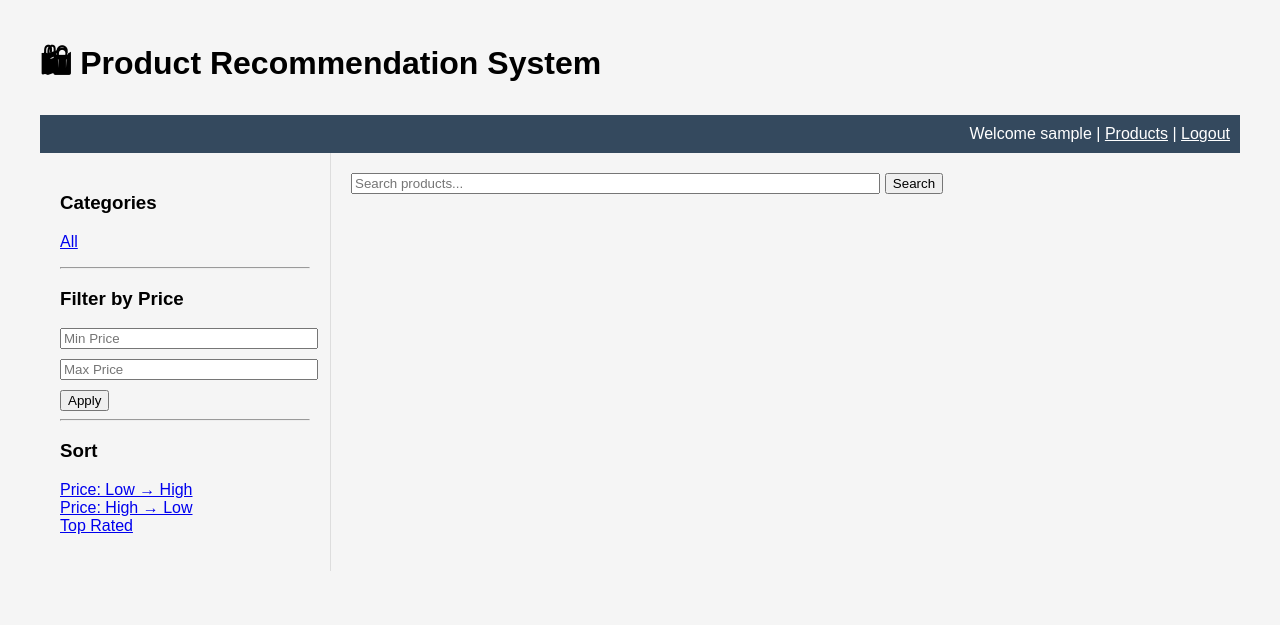
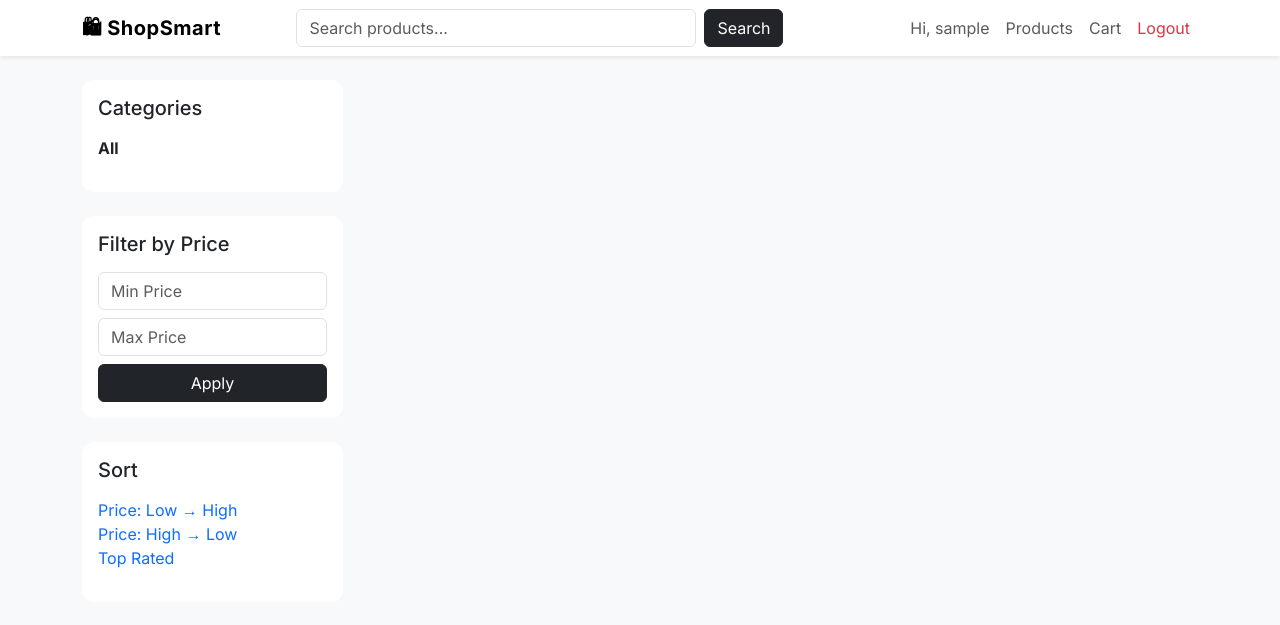
Before and after one commit to PurnabrataPanja/ecommerce-recommendation-system, a Django app: page /products/ in a window 1280 px wide. Shown: the top 625 px of the page. Run offline with Django 5.2, Linux system fonts and the light colour scheme; the visitor is signed in with stand-in values (Sample User, id 1); data that the repository does not hold is empty; parts of the project's set-up code (start-up, migrations or seed data) failed here and were passed over.

Commit message:
Improve product listing: price filter fix, category highlight, image prioritization

```diff
--- a/products/views.py
+++ b/products/views.py
@@ -1,5 +1,5 @@
 from django.shortcuts import render, get_object_or_404
-from django.db.models import Q
+from django.db.models import Q, Case, When, IntegerField
 from .models import Product
 from recommendations.services.recommender import RecommenderService
 
@@ -10,9 +10,10 @@ def product_list_view(request):
 
     products = Product.objects.all()
 
-    # ===============================
+    # Remove products without price
+    products = products.exclude(price__isnull=True)
+
     # SEARCH
-    # ===============================
     search_query = request.GET.get("search")
     if search_query:
         products = products.filter(
@@ -20,18 +21,12 @@ def product_list_view(request):
             Q(brand__icontains=search_query)
         )
 
-    # ===============================
     # CATEGORY FILTER
-    # ===============================
     selected_category = request.GET.get("category")
-
     if selected_category:
-        # filter using contains because dataset has hierarchy
         products = products.filter(category__icontains=selected_category)
 
-    # ===============================
     # PRICE FILTER
-    # ===============================
     min_price = request.GET.get("min_price")
     max_price = request.GET.get("max_price")
 
@@ -41,31 +36,33 @@ def product_list_view(request):
     if max_price:
         products = products.filter(price__lte=max_price)
 
-    # ===============================
+    # PRIORITIZE PRODUCTS WITH IMAGES
+    products = products.annotate(
+        has_image=Case(
+            When(image_url__isnull=False, then=1),
+            default=0,
+            output_field=IntegerField(),
+        )
+    )
+
     # SORTING
-    # ===============================
     sort = request.GET.get("sort")
 
     if sort == "price_low":
-        products = products.order_by("price")
+        products = products.order_by("-has_image", "price")
     elif sort == "price_high":
-        products = products.order_by("-price")
+        products = products.order_by("-has_image", "-price")
     elif sort == "rating":
-        products = products.order_by("-rating")
+        products = products.order_by("-has_image", "-rating")
     else:
-        products = products.order_by("-created_at")
+        products = products.order_by("-has_image", "-created_at")
 
-    # ===============================
     # CLEAN SIDEBAR CATEGORIES
-    # ===============================
-
     raw_categories = Product.objects.values_list("category", flat=True).distinct()
 
     cleaned_categories = set()
-
     for cat in raw_categories:
         if cat:
-            # Extract only top-level category
             main_cat = cat.split(">")[0].strip()
             cleaned_categories.add(main_cat)
 
--- a/templates/base.html
+++ b/templates/base.html
@@ -1,44 +1,108 @@
 <!DOCTYPE html>
-<html>
+<html lang="en">
 <head>
+    <meta charset="UTF-8">
     <title>E-Commerce Recommendation System</title>
+
+    <!-- Bootstrap 5 CDN -->
+    <link href="https://cdn.jsdelivr.net/npm/bootstrap@5.3.3/dist/css/bootstrap.min.css" rel="stylesheet">
+
+    <!-- Google Font -->
+    <link href="https://fonts.googleapis.com/css2?family=Inter:wght@400;500;600;700&display=swap" rel="stylesheet">
+
     <style>
         body {
-            font-family: Arial;
-            margin: 40px;
-            background-color: #f5f5f5;
+            font-family: 'Inter', sans-serif;
+            background-color: #f8f9fa;
         }
+
+        .navbar-brand {
+            font-weight: 700;
+            letter-spacing: 0.5px;
+        }
+
         .card {
-            background: white;
-            padding: 15px;
-            margin: 10px;
-            border-radius: 8px;
-            box-shadow: 0 2px 6px rgba(0,0,0,0.1);
+            border: none;
+            border-radius: 12px;
+            transition: transform 0.2s ease, box-shadow 0.2s ease;
         }
-        img {
-            max-width: 150px;
+
+        .card:hover {
+            transform: translateY(-4px);
+            box-shadow: 0 8px 20px rgba(0,0,0,0.08);
         }
-        .container {
-            display: flex;
-            flex-wrap: wrap;
+
+        .product-image {
+            height: 200px;
+            object-fit: contain;
+            background: #ffffff;
+            padding: 10px;
+        }
+
+        .price {
+            font-weight: 600;
+            font-size: 1.1rem;
+        }
+
+        .rating {
+            font-size: 0.9rem;
+            color: #f39c12;
         }
     </style>
 </head>
+
 <body>
 
-<h1>🛍 Product Recommendation System</h1>
-<div style="background:#34495e; padding:10px; color:white; text-align:right;">
-    {% if user.is_authenticated %}
-        Welcome {{ user.username }} |
-        <a href="/products/" style="color:white;">Products</a> |
-        <a href="/accounts/logout/" style="color:white;">Logout</a>
-    {% else %}
-        <a href="/accounts/login/" style="color:white;">Login</a> |
-        <a href="/products/" style="color:white;">Products</a> |
-        <a href="/accounts/register/" style="color:white;">Register</a>
-    {% endif %}
+<!-- NAVBAR -->
+<nav class="navbar navbar-expand-lg navbar-light bg-white shadow-sm mb-4">
+    <div class="container">
+
+        <a class="navbar-brand" href="/">🛍 ShopSmart</a>
+
+        <div class="collapse navbar-collapse">
+
+            <!-- Center Search Bar -->
+            <form class="d-flex mx-auto" method="GET" action="/products/">
+                <input class="form-control me-2" type="search" name="search" placeholder="Search products..." style="width: 400px;">
+                <button class="btn btn-dark" type="submit">Search</button>
+            </form>
+
+            <!-- Right Menu -->
+            <ul class="navbar-nav ms-auto">
+                {% if user.is_authenticated %}
+                    <li class="nav-item">
+                        <span class="nav-link">Hi, {{ user.username }}</span>
+                    </li>
+                    <li class="nav-item">
+                        <a class="nav-link" href="/products/">Products</a>
+                    </li>
+                    <li class="nav-item">
+                        <a class="nav-link" href="/cart/">Cart</a>
+                    </li>
+                    <li class="nav-item">
+                        <a class="nav-link text-danger" href="/accounts/logout/">Logout</a>
+                    </li>
+                {% else %}
+                    <li class="nav-item">
+                        <a class="nav-link" href="/accounts/login/">Login</a>
+                    </li>
+                    <li class="nav-item">
+                        <a class="nav-link" href="/accounts/register/">Register</a>
+                    </li>
+                {% endif %}
+            </ul>
+
+        </div>
+    </div>
+</nav>
+
+<!-- MAIN CONTENT -->
+<div class="container mb-5">
+    {% block content %}{% endblock %}
 </div>
-{% block content %}{% endblock %}
+
+<!-- Bootstrap JS -->
+<script src="https://cdn.jsdelivr.net/npm/bootstrap@5.3.3/dist/js/bootstrap.bundle.min.js"></script>
 
 </body>
 </html>
--- a/templates/products/product_list.html
+++ b/templates/products/product_list.html
@@ -1,71 +1,92 @@
 {% extends "base.html" %}
 {% block content %}
 
-<div style="display:flex;">
+<div class="row">
 
     <!-- LEFT SIDEBAR -->
-    <div style="width:250px; padding:20px; border-right:1px solid #ddd;">
+    <div class="col-lg-3 mb-4">
 
-        <h3>Categories</h3>
-        <ul style="list-style:none; padding:0;">
-            <li><a href="?">All</a></li>
+        <div class="card p-3 mb-4">
+            <h5 class="mb-3">Categories</h5>
+            <ul class="list-unstyled">
+                <li>
+                    <a href="/products/"
+                        class="text-decoration-none {% if not selected_category %}fw-bold text-dark{% endif %}">
+                        All
+                    </a>
+                </li>
                 {% for cat in categories %}
                 {% if cat %}
                 <li>
-                    <a href="?category={{ cat }}">{{ cat }}</a>
+                    <a href="?category={{ cat }}"
+                        class="text-decoration-none {% if selected_category == cat %}fw-bold text-dark{% endif %}">
+                        {{ cat }}
+                    </a>
                 </li>
                 {% endif %}
                 {% endfor %}
             </ul>
+        </div>
 
-        <hr>
+        <div class="card p-3 mb-4">
+            <h5 class="mb-3">Filter by Price</h5>
+            <form method="get">
+                <input type="number" name="min_price" class="form-control mb-2" placeholder="Min Price">
+                <input type="number" name="max_price" class="form-control mb-2" placeholder="Max Price">
+                <button type="submit" class="btn btn-dark w-100">Apply</button>
+            </form>
+        </div>
 
-        <h3>Filter by Price</h3>
-        <form method="get">
-            <input type="number" name="min_price" placeholder="Min Price" style="width:100%; margin-bottom:10px;">
-            <input type="number" name="max_price" placeholder="Max Price" style="width:100%; margin-bottom:10px;">
-            <button type="submit">Apply</button>
-        </form>
-
-        <hr>
-
-        <h3>Sort</h3>
-        <ul style="list-style:none; padding:0;">
-            <li><a href="?sort=price_low">Price: Low → High</a></li>
-            <li><a href="?sort=price_high">Price: High → Low</a></li>
-            <li><a href="?sort=rating">Top Rated</a></li>
+        <div class="card p-3">
+            <h5 class="mb-3">Sort</h5>
+            <ul class="list-unstyled">
+                <li><a href="?sort=price_low" class="text-decoration-none">Price: Low → High</a></li>
+                <li><a href="?sort=price_high" class="text-decoration-none">Price: High → Low</a></li>
+                <li><a href="?sort=rating" class="text-decoration-none">Top Rated</a></li>
             </ul>
+        </div>
 
     </div>
 
+    <!-- PRODUCT GRID -->
+    <div class="col-lg-9">
 
-    <!-- PRODUCT GRID -->
-    <div style="flex:1; padding:20px;">
-
-        <!-- Search Bar -->
-        <form method="get" style="margin-bottom:20px;">
-            <input type="text" name="search" placeholder="Search products..." style="width:60%;">
-            <button type="submit">Search</button>
-        </form>
-
-        <div style="display:grid; grid-template-columns: repeat(4, 1fr); gap:20px;">
+        <div class="row g-4">
 
             {% for product in products %}
-            <div style="border:1px solid #ccc; padding:15px;">
+            <div class="col-xl-3 col-lg-4 col-md-6">
 
-                <a href="{% url 'product_detail' product.id %}">
+                <div class="card h-100 p-3 text-center">
+
+                    <a href="{% url 'product_detail' product.id %}" class="text-decoration-none text-dark">
+
                         {% if product.image_url %}
-                        <img src="{{ product.image_url }}" style="width:100%; height:200px; object-fit:cover;">
+                        <img src="{{ product.image_url }}" class="product-image mb-3" alt="{{ product.name }}">
+                        {% else %}
+                        <div class="product-image mb-3 d-flex align-items-center justify-content-center text-muted">
+                            <img src="https://via.placeholder.com/200x200?text=No+Image" class="product-image mb-3"
+                                alt="No image">
+                        </div>
                         {% endif %}
-                    <h4>{{ product.name|truncatechars:40 }}</h4>
+
+                        <h6 class="mb-2">
+                            {{ product.name|truncatechars:45 }}
+                        </h6>
                     </a>
 
-                <p><strong>₹ {{ product.price }}</strong></p>
-                <p>⭐ {{ product.rating }}</p>
+                    <div class="price mb-1">
+                        ₹ {{ product.price|default:"0.00" }}
+                    </div>
 
-                <a href="{% url 'add_to_cart' product.id %}">
+                    <div class="rating mb-3">
+                        ⭐ {{ product.rating }}
+                    </div>
+
+                    <a href="{% url 'add_to_cart' product.id %}" class="btn btn-outline-dark btn-sm">
                         Add to Cart
                     </a>
+
+                </div>
 
             </div>
             {% endfor %}
```
Lines whose indentation alone changed are shown as unchanged.
